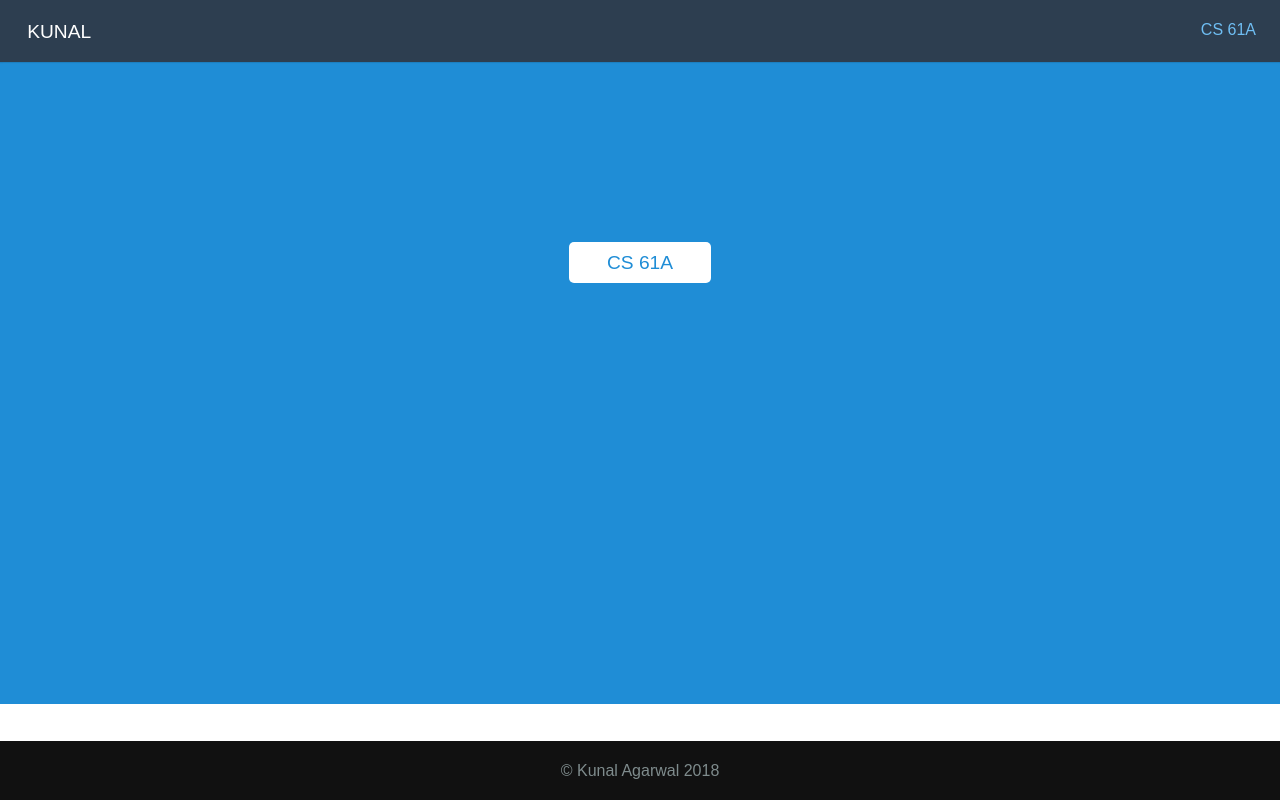
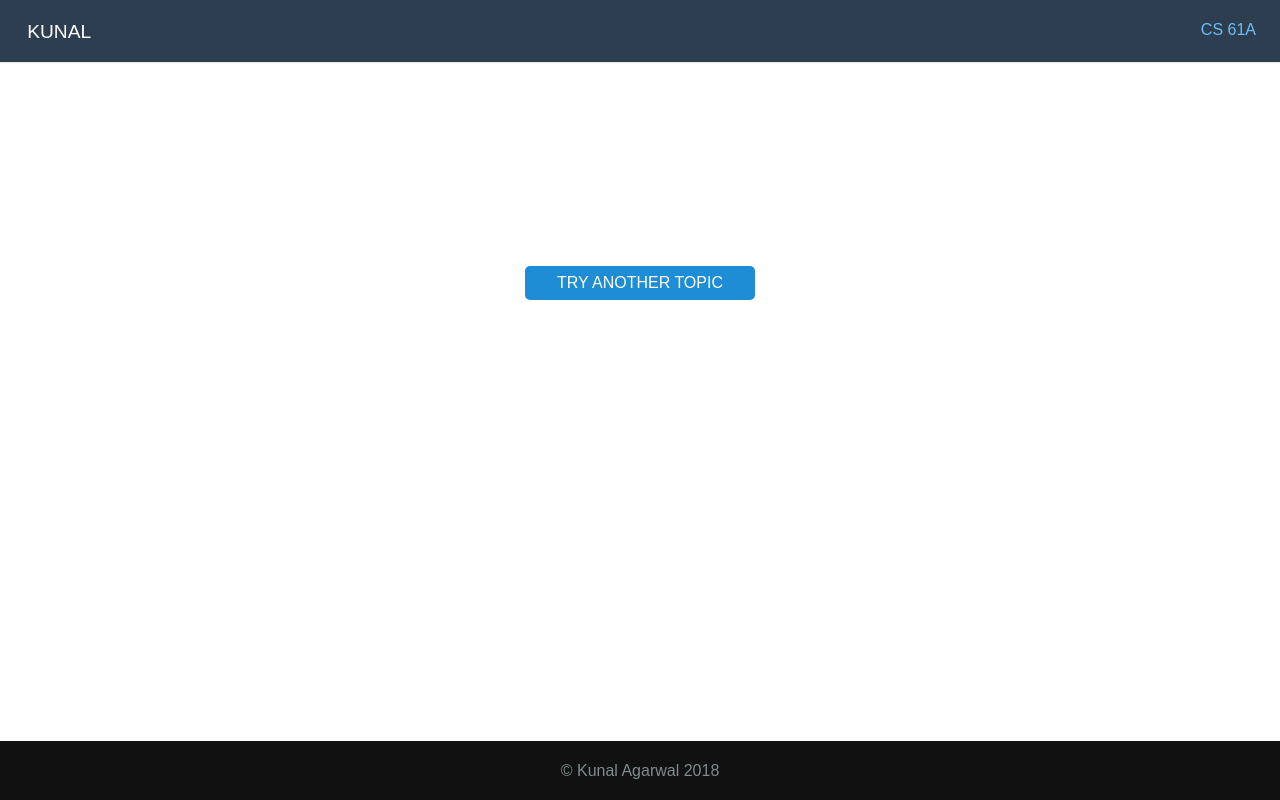
Before and after one commit to westernguy2/personal, a Django app: template worksheets/templates/worksheets/61a.html in a window 1280 px wide. Run offline with Django 3.2, Linux system fonts and the light colour scheme; the template is opened without the code that fills it, so the values that code supplies are empty; some libraries are stand-ins or nearby versions.

Commit message:
finished ready to push website

```diff
--- a/templates/home.html
+++ b/templates/home.html
@@ -41,7 +41,7 @@
 
         <ul class="pure-menu-list">
 
-            <li class="pure-menu-item"><a href="{% url '61a' %}" class="pure-menu-link">CS 61A</a></li>
+            <li class="pure-menu-item"><a href="{% url 'pick_topics' %}" class="pure-menu-link">CS 61A</a></li>
         </ul>
     </div>
 </div>
@@ -57,7 +57,7 @@
 
         </p>
         <p>
-            <a href="{% url '61a' %}" class="pure-button pure-button-primary">CS 61A</a>
+            <a href="{% url 'pick_topics' %}" class="pure-button pure-button-primary">CS 61A</a>
         </p>
     </div>
 </div>
@@ -95,7 +95,7 @@
     <div class="ribbon l-box-lrg pure-g">
 
         <div class="l-box-lrg is-center pure-u-1 pure-u-md-1-2 pure-u-lg-2-5">
-            <img width="400" alt="File Icons" class="pure-img-responsive" src="{% static 'small_pic_of_me.jpg' %}">
+            <img width="400" alt="File Icons" class="pure-img-responsive" src="{% static 'small pic of me.jpg' %}">
         </div>
         <div class="pure-u-1 pure-u-md-1-2 pure-u-lg-3-5">
 
--- a/worksheets/templates/worksheets/61a.html
+++ b/worksheets/templates/worksheets/61a.html
@@ -37,7 +37,7 @@
 
 <div class="header">
     <div class="home-menu pure-menu pure-menu-horizontal pure-menu-fixed">
-        <a class="pure-menu-heading" href="">Kunal</a>
+        <a class="pure-menu-heading" href="{% url 'home' %}">Kunal</a>
 
         <ul class="pure-menu-list">
 
@@ -46,23 +46,26 @@
     </div>
 </div>
 
-  <div class="splash-container">
+
     <div class="splash">
-
         {% for w in wkshts %}
         <p>
           {% for k in w %}
-            <a href="{% static 'Kunal-Agarwal.pdf' %}" class="pure-button pure-button-primary">{{ k.name }}</a>
-
+            <a href="{{ k.file.url }}" class="pure-button pure-button-secondary">{{ k.name }}</a>
             {% endfor %}
         </p>
         {% endfor %}
 
         <p>
-            <a href="{% url '61a' %}" class="pure-button pure-button-primary">CS 61A</a>
+            <a href="{% url 'pick_topics' %}" class="pure-button pure-button-secondary">Try Another Topic</a>
         </p>
+        <br/>
+    <br/>
+    <br/>
+    <br/>
     </div>
-</div>
+
+
 
 
     <div class="footer l-box is-center">
--- a/worksheets/templates/worksheets/pick_topic.html
+++ b/worksheets/templates/worksheets/pick_topic.html
@@ -37,11 +37,11 @@
 
 <div class="header">
     <div class="home-menu pure-menu pure-menu-horizontal pure-menu-fixed">
-        <a class="pure-menu-heading" href="">Kunal</a>
+        <a class="pure-menu-heading" href="{% url 'home' %}">Kunal</a>
 
         <ul class="pure-menu-list">
 
-            <li class="pure-menu-item"><a href="{% url '61a' %}" class="pure-menu-link">CS 61A</a></li>
+            <li class="pure-menu-item"><a href="{% url 'pick_topics' %}" class="pure-menu-link">CS 61A</a></li>
         </ul>
     </div>
 </div>
```
